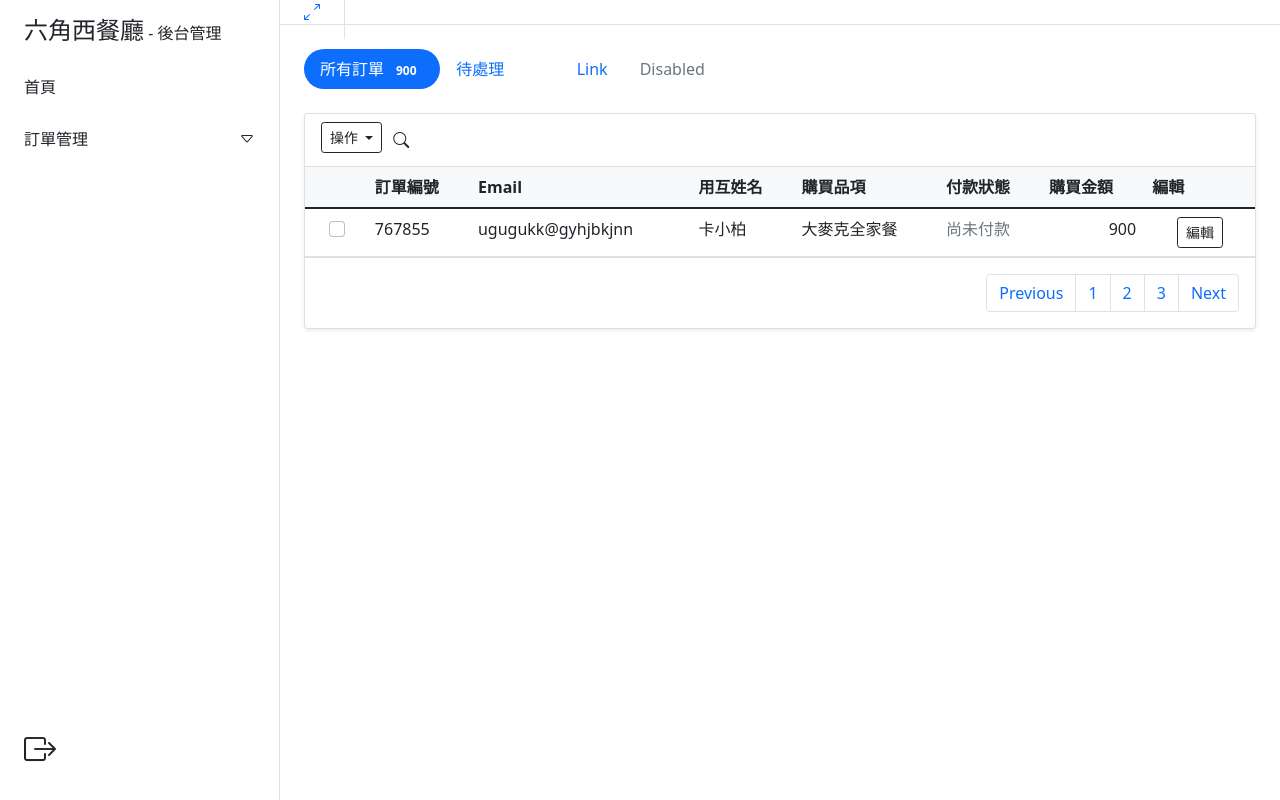
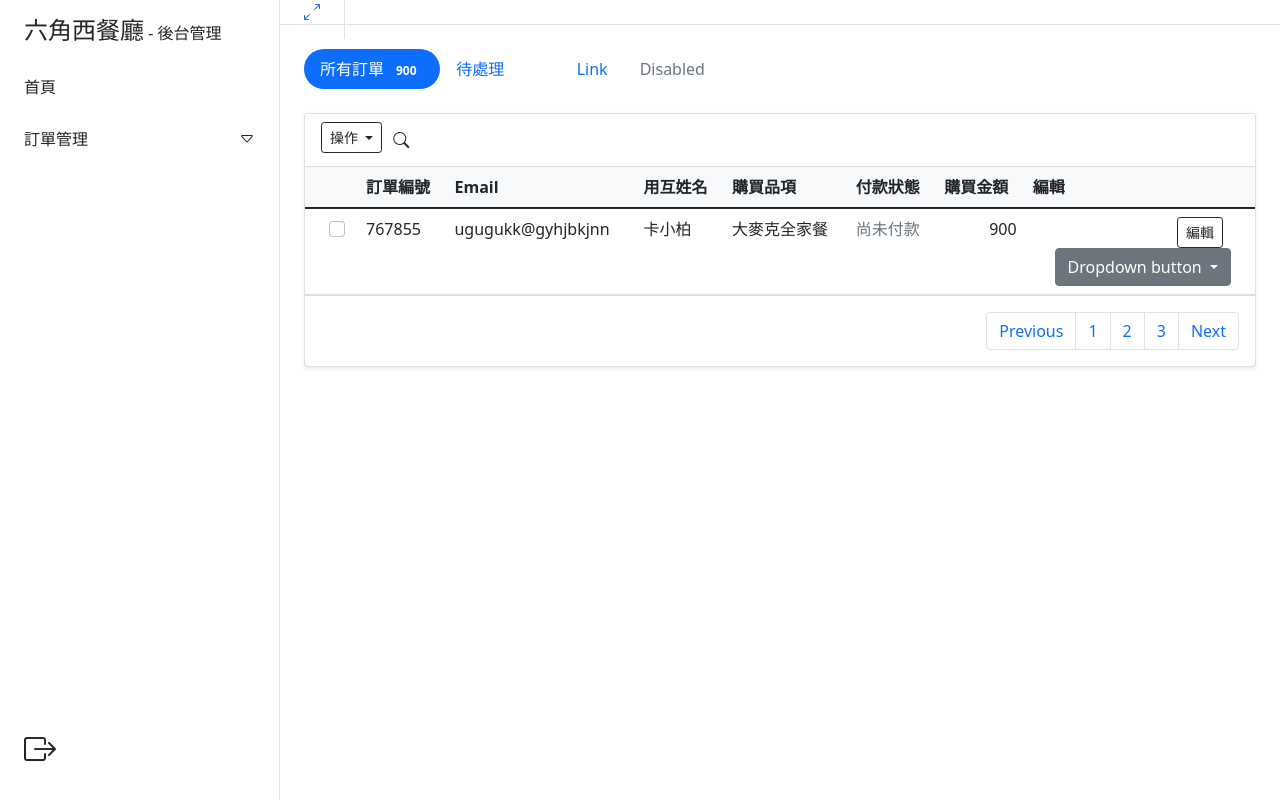
Before and after one commit to afwyou/Hexschool-Bootstrap5-Dashboard, a website: page orders.html in a window 1280 px wide. Drawn offline with nearby package versions, Linux system fonts and the light colour scheme.

Commit message:
新增下拉選單

```diff
--- a/orders.html
+++ b/orders.html
@@ -134,7 +134,19 @@
                     </td>
                     <td class="text-end">900</td>
                     <td class="text-end pe-4"><a href="#" class="btn btn-sm btn-outline-dark me-2">編輯<i
-                          class="bi.bi-pen"></i></a></td>
+                          class="bi.bi-pen"></i></a>
+                      <div class="dropdown">
+                        <button class="btn btn-secondary dropdown-toggle" type="button" id="dropdownMenuButton1"
+                          data-bs-toggle="dropdown" aria-expanded="false">
+                          Dropdown button
+                        </button>
+                        <ul class="dropdown-menu" aria-labelledby="dropdownMenuButton1">
+                          <li><a class="dropdown-item" href="#">Action</a></li>
+                          <li><a class="dropdown-item" href="#">Another action</a></li>
+                          <li><a class="dropdown-item" href="#">Something else here</a></li>
+                        </ul>
+                      </div>
+                    </td>
                   </tr>
                 </tbody>
               </table>
```
